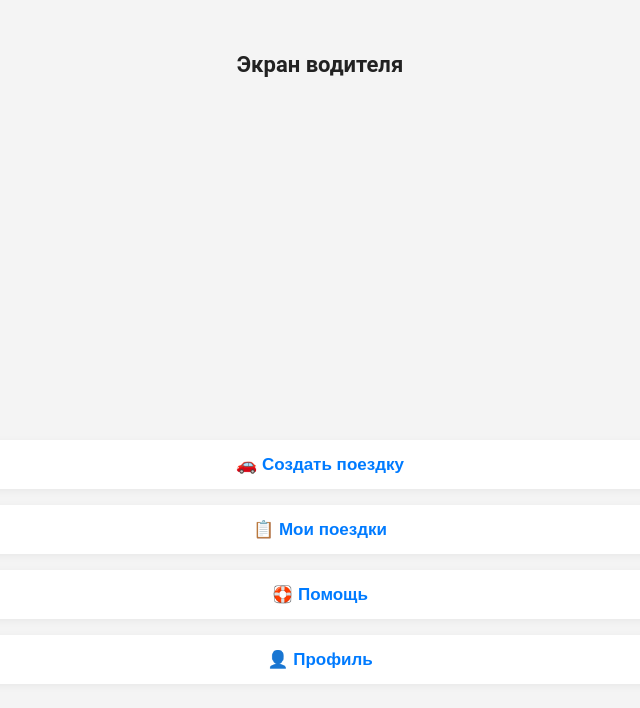
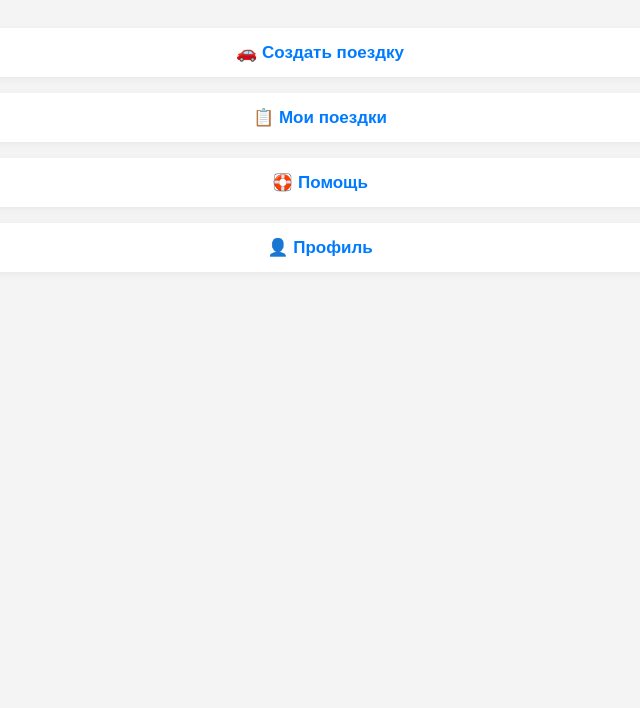
Before and after one commit to ragshata/frontend-carshare, a Vue app: page /driver in a window 1280 px wide. Shown: the top 708 px of the page, without its empty margins (320-960 px from the left). Built offline with nearby package versions, Linux system fonts and the light colour scheme.

Commit message:
add help

```diff
--- a/src/pages/DriverScreen.vue
+++ b/src/pages/DriverScreen.vue
@@ -3,7 +3,6 @@
     <div class="background-img"></div>
 
     <div class="driver-content">
-      <h2 class="title">Экран водителя</h2>
 
       <div class="actions">
         <button class="btn" @click="go('/offer-trip')">
```
